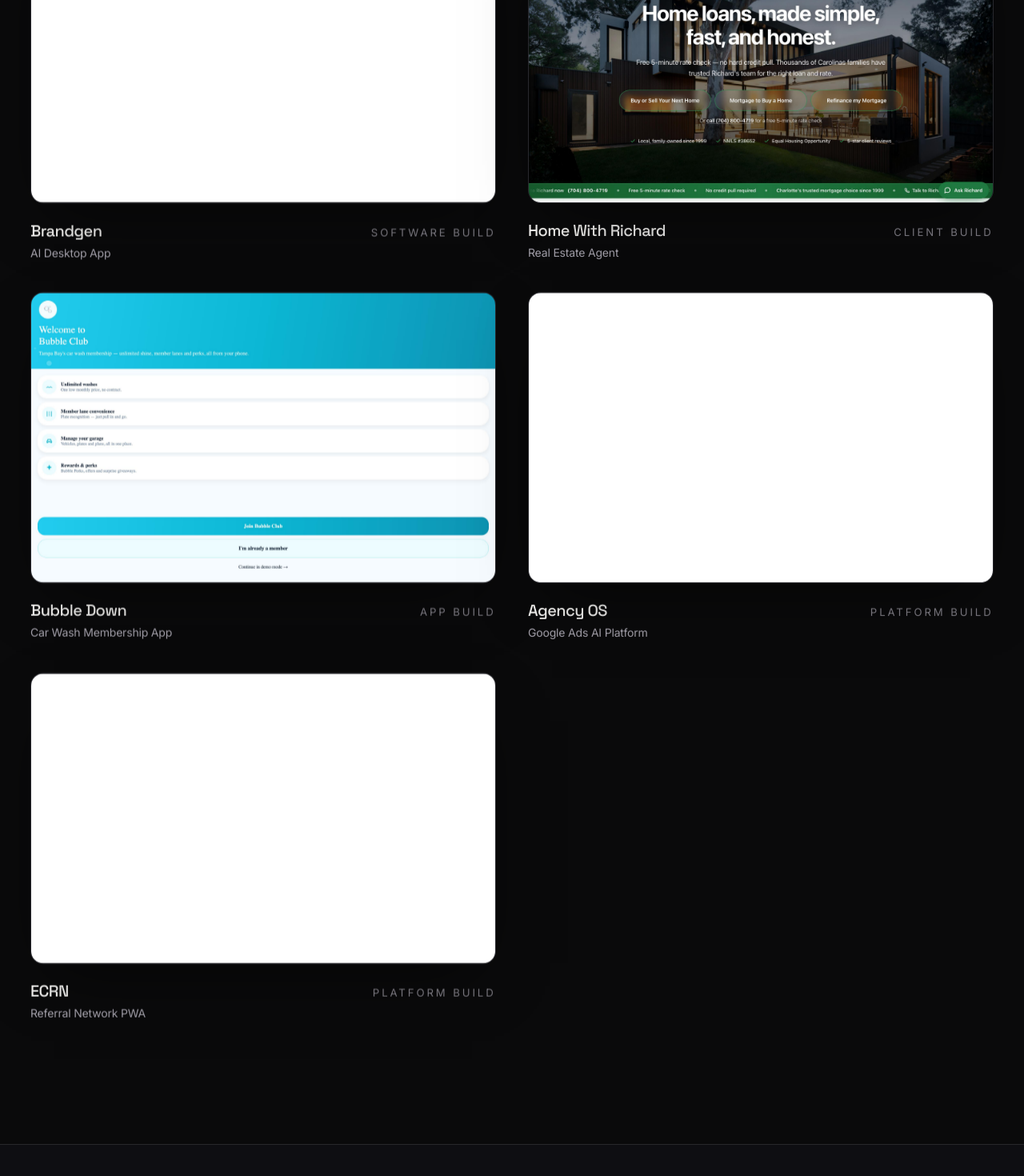
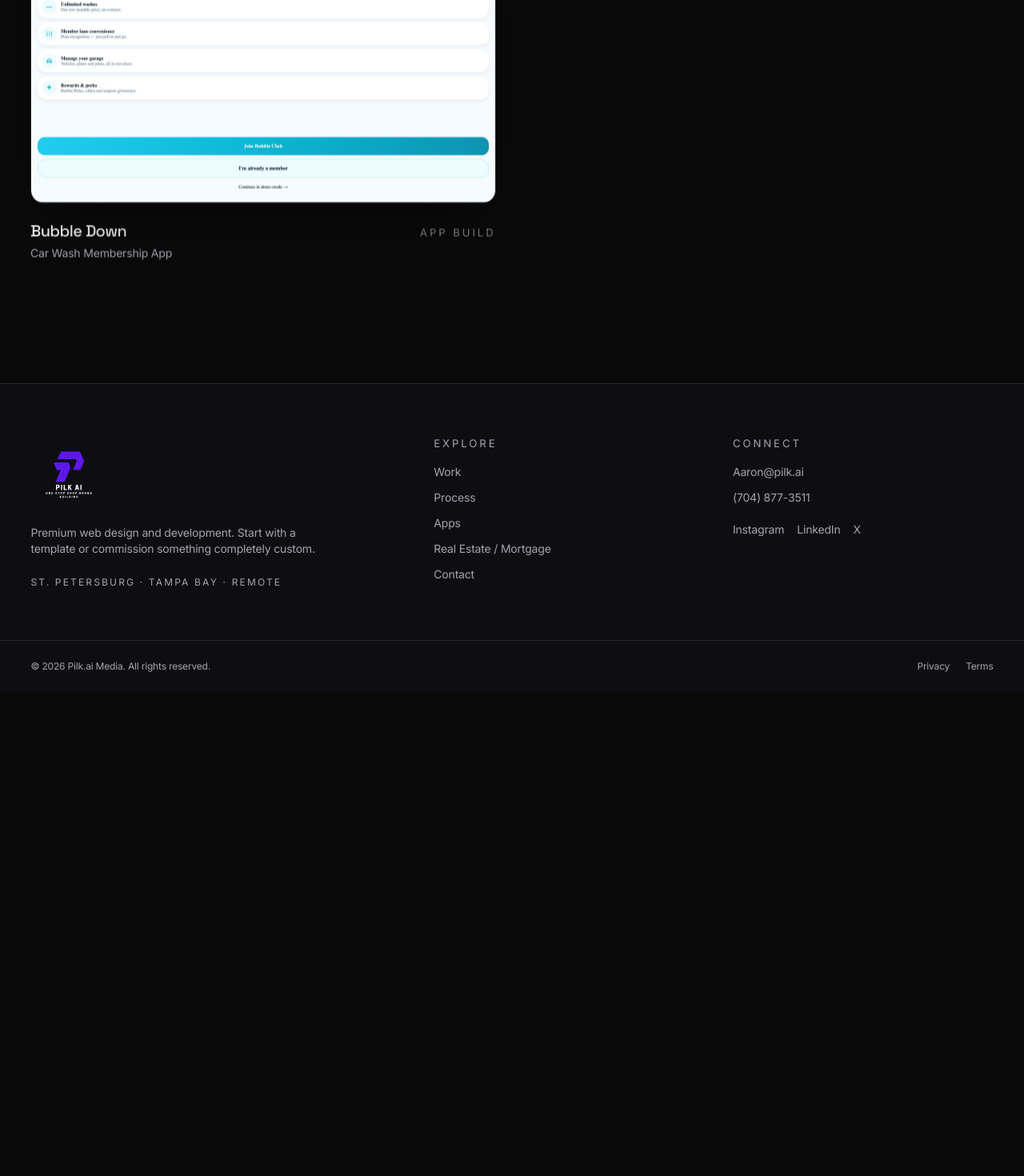
Before and after one commit to AaronPilk/Pilk-Ai-Media-, a Next.js app: page /work in a window 1280 px wide. Shown: the part 3536-5006 px from the top of the page at 80% size. After the commit the page ends 4401 px from the top, so only its background shows below. Built offline with nearby package versions, Linux system fonts and the light colour scheme.

Commit message:
Work: remove Agency OS, Course AI, Brandgen, ECRN (fixing later)

```diff
--- a/scripts/capture-work.mjs
+++ b/scripts/capture-work.mjs
@@ -29,10 +29,6 @@ const targets = [
   { slug: "star-processing", url: "https://www.star-processing.com" },
   { slug: "home-with-richard", url: "https://www.homewithrichard.com/" },
   { slug: "bubble-down", url: "https://bubble-car-wash-app.pages.dev/" },
-  { slug: "brandgen", url: "https://brandgen-299.pages.dev/" },
-  { slug: "course-ai", url: "https://course-ai.pages.dev/" },
-  { slug: "ecrn", url: "https://ecrn-app.pages.dev/" },
-  { slug: "agency-os", url: "https://google-ads-ai.pages.dev/" },
 ];
 
 const MIME = {
--- a/src/content/projects.ts
+++ b/src/content/projects.ts
@@ -120,18 +120,6 @@ export const projects: Project[] = [
     cover: "/work/uncapped-poker.jpg",
   },
   {
-    slug: "course-ai",
-    name: "Course AI",
-    label: "Platform Build",
-    category: "Learning Platform",
-    year: "2025",
-    accent: "#2563eb",
-    summary: "An AI-powered course and learning platform.",
-    services: ["Product", "Development", "AI"],
-    cover: "/work/course-ai.jpg",
-    liveUrl: "https://course-ai.pages.dev/",
-  },
-  {
     slug: "rolodex-ai",
     name: "Rolodex AI",
     label: "Platform Build",
@@ -141,18 +129,6 @@ export const projects: Project[] = [
     summary: "An AI-driven contact and relationship tool.",
     services: ["Product", "Development", "AI"],
     cover: "/work/rolodex-ai.jpg",
-  },
-  {
-    slug: "brandgen",
-    name: "Brandgen",
-    label: "Software Build",
-    category: "AI Desktop App",
-    year: "2025",
-    accent: "#6d5bd0",
-    summary: "A desktop AI assistant application.",
-    services: ["Software", "Development", "AI"],
-    cover: "/work/brandgen.jpg",
-    liveUrl: "https://brandgen-299.pages.dev/",
   },
   {
     slug: "home-with-richard",
@@ -179,32 +155,6 @@ export const projects: Project[] = [
     cover: "/work/bubble-down.jpg",
     liveUrl: "https://bubble-car-wash-app.pages.dev/",
   },
-  {
-    slug: "agency-os",
-    name: "Agency OS",
-    label: "Platform Build",
-    category: "Google Ads AI Platform",
-    year: "2025",
-    accent: "#8b5cf6",
-    summary:
-      "An internal operating system managing ~50 Google Ads accounts — AI scoring, alerts, automated client reports, and an approval queue.",
-    services: ["Product", "Development", "AI", "Automation"],
-    cover: "/work/agency-os.jpg",
-    liveUrl: "https://google-ads-ai.pages.dev/",
-  },
-  {
-    slug: "ecrn",
-    name: "ECRN",
-    label: "Platform Build",
-    category: "Referral Network PWA",
-    year: "2025",
-    accent: "#2563eb",
-    summary:
-      "A mobile-first referral network for the construction industry — partner referrals, candidate applications, payouts, and an admin dashboard.",
-    services: ["Product", "Development", "PWA"],
-    cover: "/work/ecrn.jpg",
-    liveUrl: "https://ecrn-app.pages.dev/",
-  },
 ];
 
 export function getProject(slug: string): Project | undefined {
```
